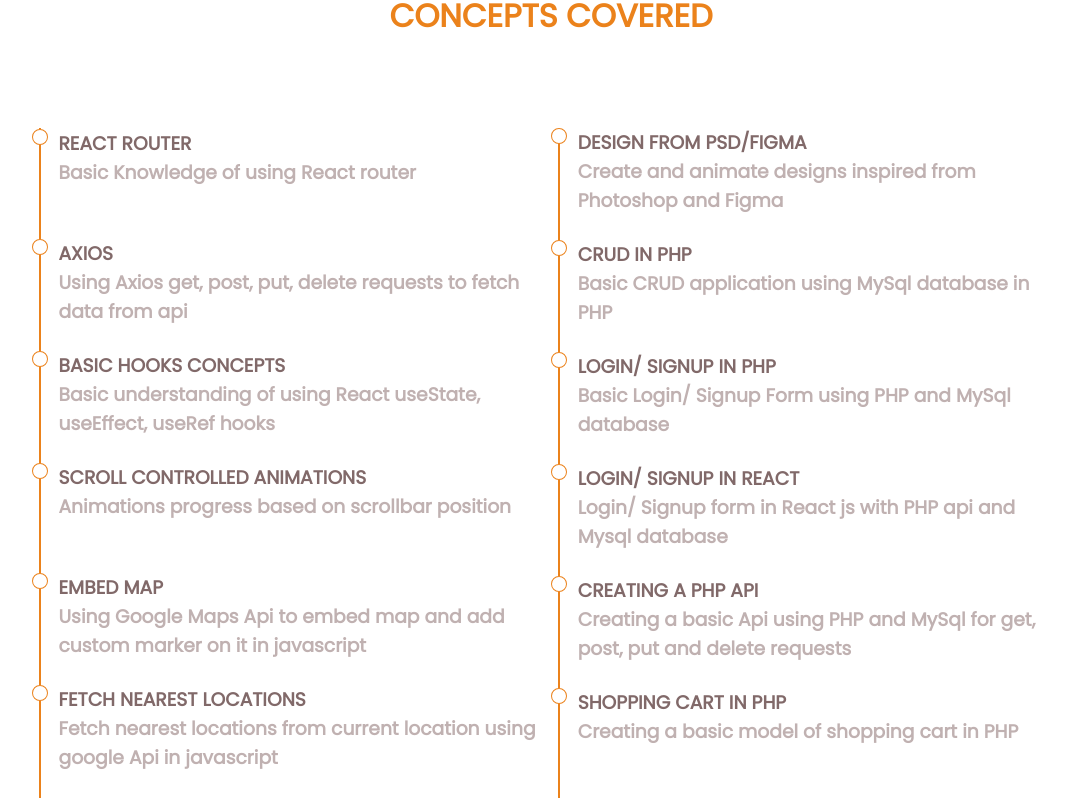
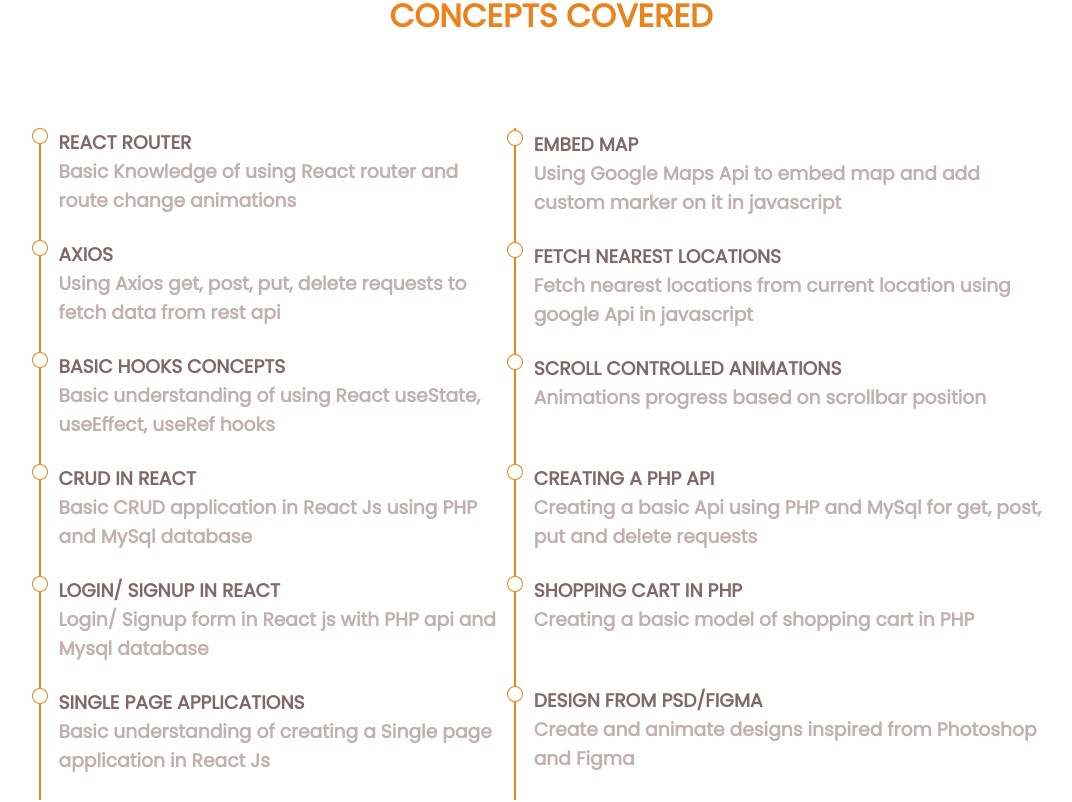
Before and after one commit to rohanverma2109/portfolio, a React (Create React App) app: page /about in a window 1280 px wide. Shown: the part 760-1562 px from the top of the page, without its empty margins (89-1161 px from the left). Built offline with nearby package versions, Linux system fonts and the light colour scheme; no server answers.

Commit message:
concept covered changes

```diff
--- a/src/pages/About.js
+++ b/src/pages/About.js
@@ -59,7 +59,7 @@ const About = () => {
 
               <div className="frame">
                 <div className="con">
-                  <a href="https://www.instagram.com/_verma_rohan_/" rel='noopener noreferrer' target='_blank' className='btn hbtn1'><FaInstagram/>&nbsp;&nbsp;follow</a>
+                  <a href="https://www.instagram.com/_verma_rohan_/" rel='noopener noreferrer' target='_blank' className='btn hbtn1'><FaInstagram/>&nbsp;&nbsp;Follow</a>
                 </div>
                 <div className="con">
                   <a download='MyResume.pdf' href={link} className='btn hbtn2'><FaDownload/>&nbsp;Download CV</a>
@@ -80,11 +80,11 @@ const About = () => {
           <ul>
             <li>
               <BsCircle className='crl'/>
-             <h3>REACT ROUTER<br /><span>Basic Knowledge of using React router</span></h3><br />
+             <h3>REACT ROUTER<br /><span>Basic Knowledge of using React router and route change animations</span></h3><br />
             </li>
             <li>
               <BsCircle className='crl'/>
-              <h3>AXIOS<br /><span>Using Axios get, post, put, delete requests to fetch data from api</span></h3><br />
+              <h3>AXIOS<br /><span>Using Axios get, post, put, delete requests to fetch data from rest api</span></h3><br />
             </li>
             <li>
               <BsCircle className='crl'/>
@@ -92,8 +92,21 @@ const About = () => {
             </li>
             <li>
               <BsCircle className='crl'/>
-              <h3>SCROLL CONTROLLED ANIMATIONS<br /><span>Animations progress based on scrollbar position</span></h3><br />
+              <h3>CRUD IN REACT<br /><span>Basic CRUD application in React Js using PHP and MySql database</span></h3><br />
             </li>
+            <li>
+              <BsCircle className='crl'/>
+              <h3>LOGIN/ SIGNUP IN REACT<br /><span>Login/ Signup form in React js with PHP api and Mysql database</span></h3><br />
+            </li>
+            <li>
+              <BsCircle className='crl'/>
+              <h3>SINGLE PAGE APPLICATIONS<br /><span>Basic understanding of creating a  Single page application in React Js</span></h3><br />
+            </li>
+
+
+          </ul>
+
+          <ul>
             <li>
               <BsCircle className='crl'/>
               <h3>EMBED MAP<br /><span>Using Google Maps Api to embed map and add custom marker on it in javascript</span></h3><br />
@@ -102,25 +115,11 @@ const About = () => {
               <BsCircle className='crl'/>
               <h3>FETCH NEAREST LOCATIONS<br /><span>Fetch nearest locations from current location using google Api in javascript</span></h3><br />
             </li>
-          </ul>
-
-          <ul>
             <li>
               <BsCircle className='crl'/>
-              <h3>DESIGN FROM PSD/FIGMA<br /><span>Create and animate designs inspired from Photoshop and Figma</span></h3><br />
+              <h3>SCROLL CONTROLLED ANIMATIONS<br /><span>Animations progress based on scrollbar position</span></h3><br />
             </li>
-            <li>
-              <BsCircle className='crl'/>
-              <h3>CRUD IN PHP<br /><span>Basic CRUD application using MySql database in PHP</span></h3><br />
-            </li>
-            <li>
-              <BsCircle className='crl'/>
-              <h3>LOGIN/ SIGNUP IN PHP<br /><span>Basic Login/ Signup Form using PHP and MySql database</span></h3><br />
-            </li>
-            <li>
-              <BsCircle className='crl'/>
-              <h3>LOGIN/ SIGNUP IN REACT<br /><span>Login/ Signup form in React js with PHP api and Mysql database</span></h3><br />
-            </li>
+
             <li>
               <BsCircle className='crl'/>
               <h3>CREATING A PHP API<br /><span>Creating a basic Api using PHP and MySql for get, post, put and delete requests</span></h3><br />
@@ -129,12 +128,17 @@ const About = () => {
               <BsCircle className='crl'/>
               <h3>SHOPPING CART IN PHP<br /><span>Creating a basic model of shopping cart in PHP</span></h3><br />
             </li>
+            <li>
+              <BsCircle className='crl'/>
+              <h3>DESIGN FROM PSD/FIGMA<br /><span>Create and animate designs inspired from Photoshop and Figma</span></h3><br />
+            </li>
           </ul>
         </div>
       </div>
       <br />
       <br />
       <h2>SKILLS</h2>
+      <br />
       <br />
       <div className="skills">
         <div className="skill">
@@ -200,6 +204,8 @@ const About = () => {
       <br />
       <br />
       <h2>EDUCATION</h2>
+
+      <br />
       <div className='mydata final'>
 
       <div className='map'>
@@ -239,6 +245,7 @@ const About = () => {
     <br />
           <h2>MY OTHER WORKS</h2>
           <br/>
+          <br/>
           <div className="work">
             <a href="https://rohantestapp.netlify.app/" rel='noopener noreferrer' target='_blank' className='other' id='frame1'>
               <img src={web2} alt="testapp1" />
```
Also changed, not shown: 2 other files (tests, documents, lock files or other folders).
